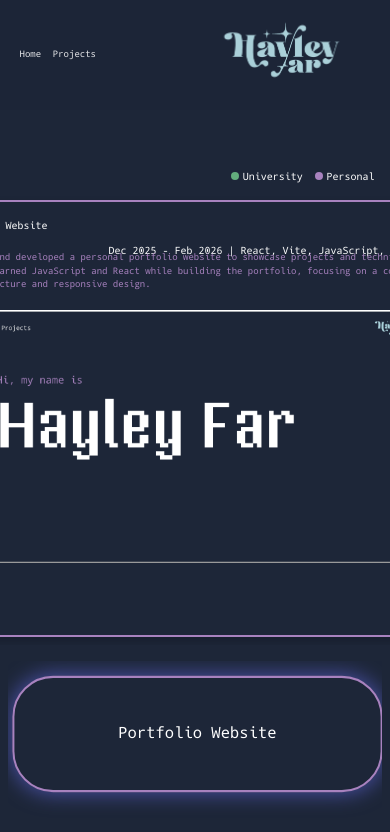
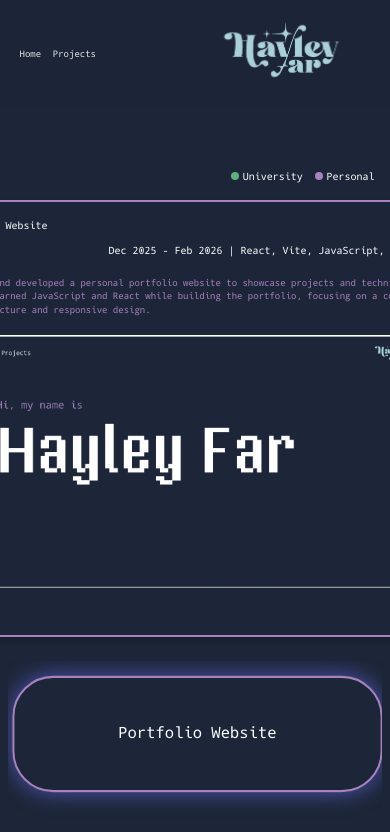
Before and after one commit to hayley-far/hayleyfar-portfolio, a React (Vite) app in the folder portfolio-react-app/: page /projects in a window 390 px wide. Shown: the top 832 px of the page. Built offline with nearby package versions, Linux system fonts and the light colour scheme.

Commit message:
refactor(responsive design): testing on a range of screen sizes, making a few adjustments

```diff
--- a/portfolio-react-app/src/components/AboutMe/AboutMe.module.css
+++ b/portfolio-react-app/src/components/AboutMe/AboutMe.module.css
@@ -68,7 +68,7 @@ Styles for the main About Me section container
 /* Condense layout and spacing on small screens */
 @media (max-width: 868px) {
   .content {
-    padding-top: 2vh; /* much smaller top padding so content isn't forced down */
+    padding-top: 13vh;
     grid-template-columns: 1fr;
     text-align: center;
     justify-items: center;
--- a/portfolio-react-app/src/components/Cards/Cards.module.css
+++ b/portfolio-react-app/src/components/Cards/Cards.module.css
@@ -82,6 +82,7 @@
 .green .description {
   color: var(--border-color);
   font-size: clamp(9px, 2vw, 16px);
+  margin-top: -2vh;
 }
 
 .mainContentCard{
@@ -97,7 +98,7 @@
 .mainContentCard h3,
 .mainContentCard .date{
     color: #fff;
-    font-size: clamp(10px, 2vw, 20px);
+    font-size: clamp(10px, 2vw, 17px);
 }
 
 .date{
@@ -136,11 +137,16 @@
     .mainContentCard .content .description {
         order: 1;
         padding-left: 0;
-        margin-top: -5vh;
+        margin-top: -2vh;
       }
 
       .mainContentCard .content .image {
         order: 2;
+      }
+      .image{
+        width: auto;
+        max-height: 30vh;
+        margin: 0 auto; /* center image on small screens */
       }
 }
 
```
